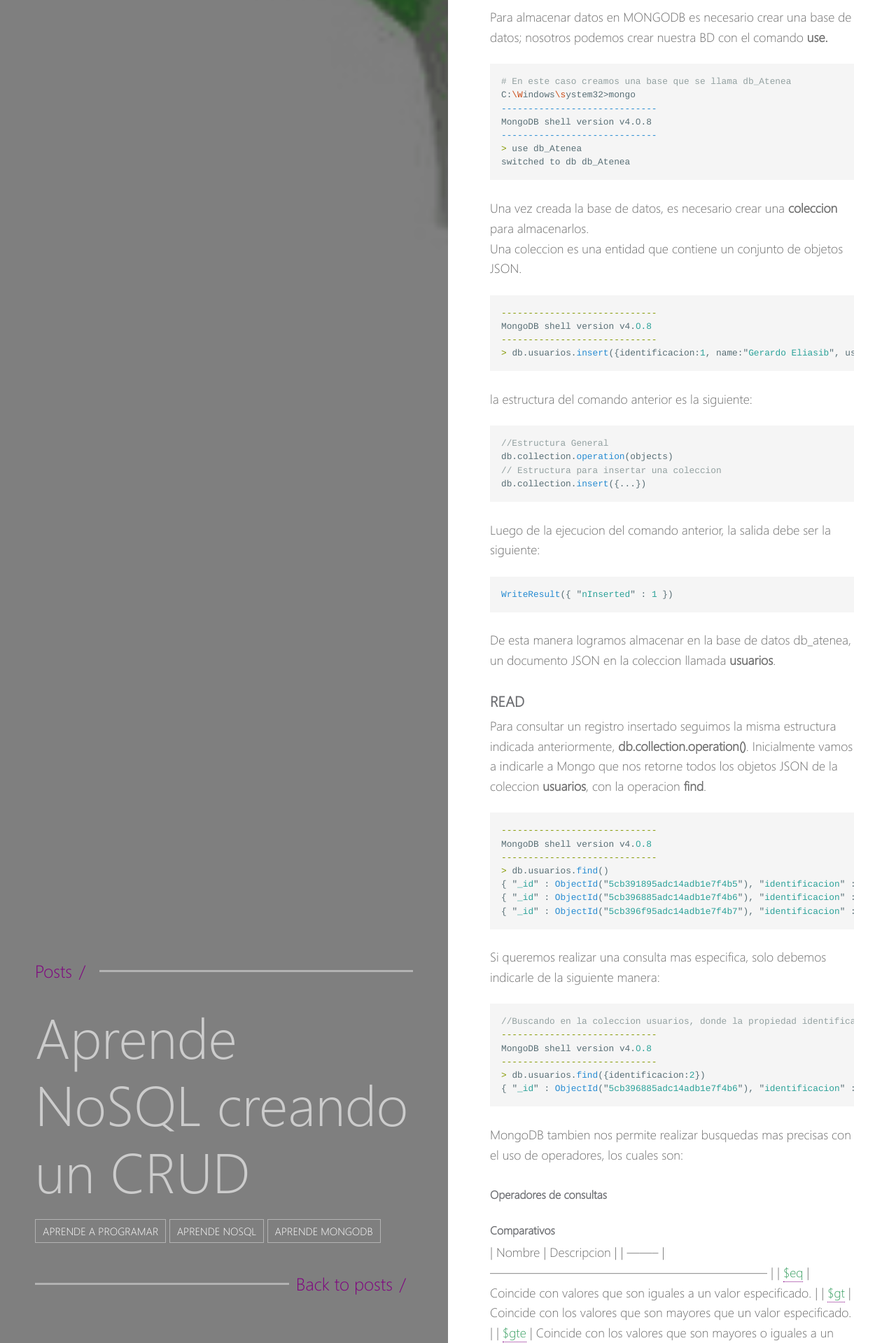
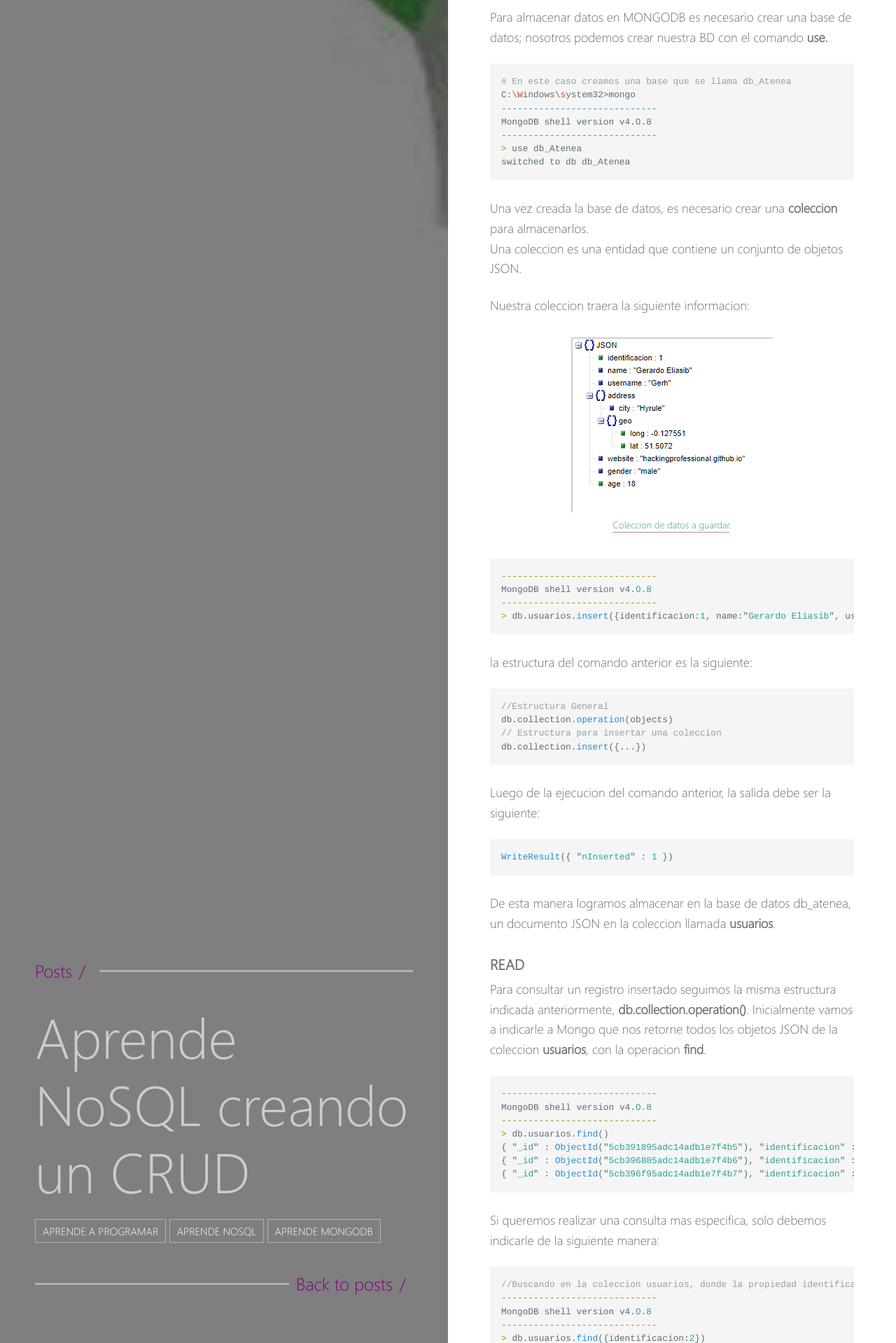
Before and after one commit to HackingProfessional/Security, a Jekyll site: the page built from _posts/2019-04-20-Aprende-NoSQL-creando-un-CRUD.md, in a window 1280 px wide. Shown: the part 3081-5000 px from the top of the page at 70% size. Built offline with Jekyll 4.4.1, drawn with Linux system fonts in a browser that asks for light colours; some of the changed text lies outside the part shown.

Commit message:
Update 2019-04-20-Aprende-NoSQL-creando-un-CRUD.md

````diff
--- a/_posts/2019-04-20-Aprende-NoSQL-creando-un-CRUD.md
+++ b/_posts/2019-04-20-Aprende-NoSQL-creando-un-CRUD.md
@@ -88,6 +88,16 @@ switched to db db_Atenea
 
 Una vez creada la base de datos, es necesario crear una **coleccion** para almacenarlos.
 Una coleccion es una entidad que contiene un conjunto de objetos JSON.
+
+Nuestra coleccion traera la siguiente informacion:
+
+<figure>
+  <img src="https://hackingprofessional.github.io/Security/images/User1Json.png" width="40%" height="55%">
+	<figcaption>
+    <a href="https://hackingprofessional.github.io/Security/Aprende-NoSQL-creando-un-CRUD" title="Coleccion de datos a guardar">Coleccion de datos a guardar</a>.
+  </figcaption>
+</figure>
+
 
 ```js
 -----------------------------
````
